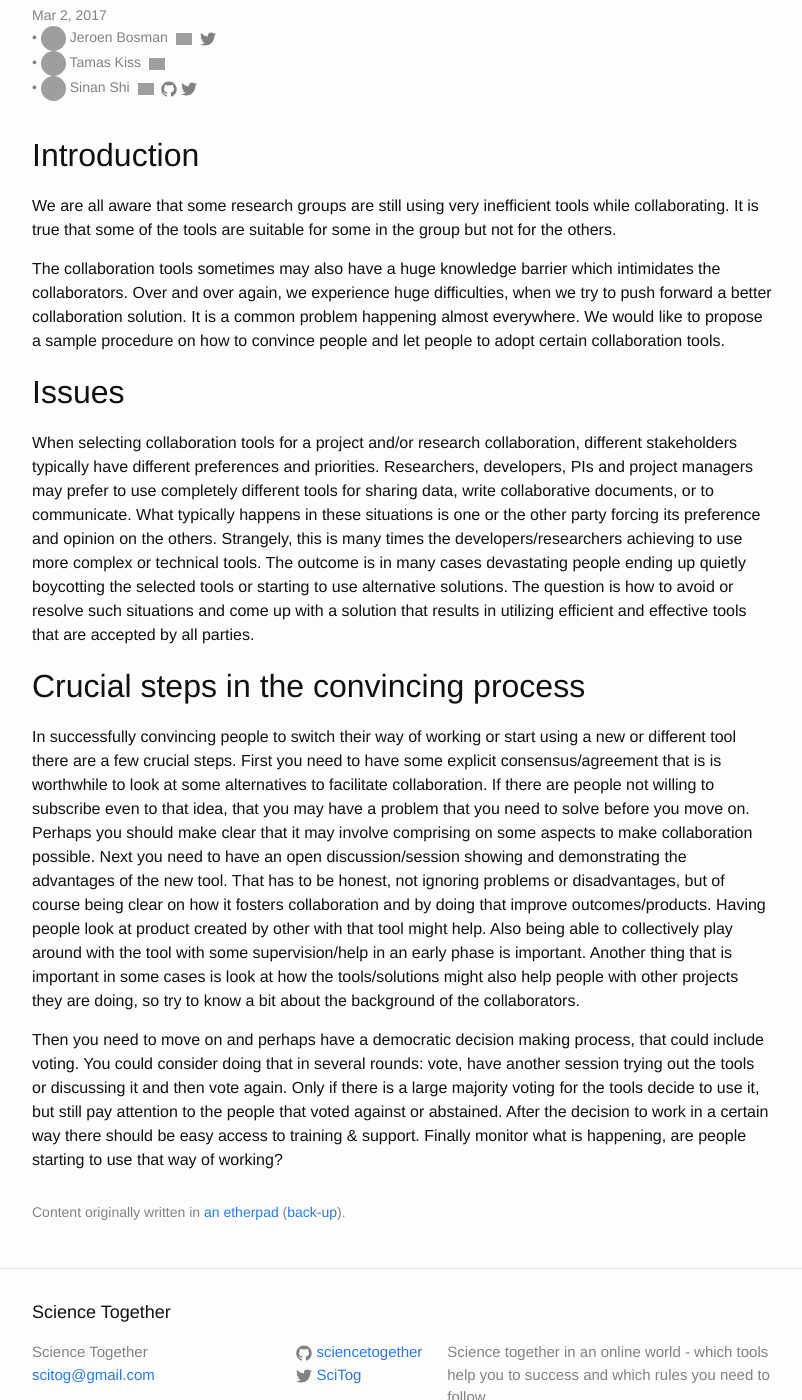
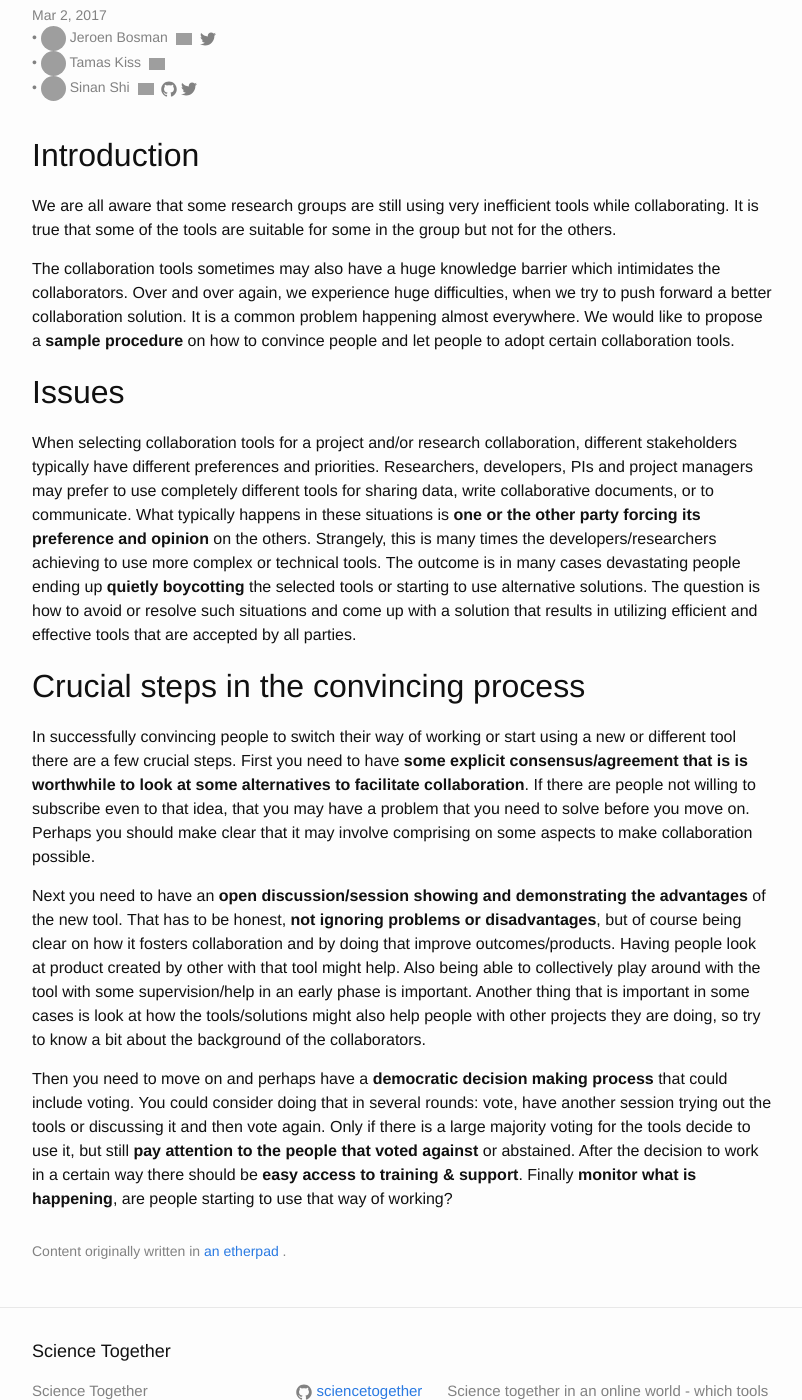
Before and after one commit to ScienceTogether/sciencetogether.github.io, a Jekyll site: the page built from _posts/2017-03-02-convincing-people.md, in a window 1280 px wide and 1400 px high, scrolled down 228 px. Shown: the whole window, without its empty margins (238-1040 px from the left). Built offline with Jekyll 4.4.1, drawn with Linux system fonts in a browser that asks for light colours; grey boxes are pictures that could not be loaded.

Commit message:
Fixed formatting - pad unable to download

```diff
--- a/_posts/2017-03-02-convincing-people.md
+++ b/_posts/2017-03-02-convincing-people.md
@@ -21,8 +20,8 @@
 The collaboration tools sometimes may also have a huge knowledge barrier which
 intimidates the collaborators. Over and over again, we experience huge
 difficulties, when we try to push forward a better collaboration solution. It is
-a common problem happening almost everywhere. We would like to propose a sample
-procedure on how to convince people and let people to adopt certain
+a common problem happening almost everywhere. We would like to propose a **sample
+procedure** on how to convince people and let people to adopt certain
 collaboration tools.
 
 ## Issues
@@ -31,11 +30,11 @@
 different stakeholders typically have different preferences and priorities.
 Researchers, developers, PIs and project managers may prefer to use completely
 different tools for sharing data, write collaborative documents, or to
-communicate. What typically happens in these situations is one or the other
-party forcing its preference and opinion on the others. Strangely, this is many
+communicate. What typically happens in these situations is **one or the other
+party forcing its preference and opinion** on the others. Strangely, this is many
 times the developers/researchers achieving to use more complex or technical
-tools. The outcome is in many cases devastating people ending up quietly
-boycotting the selected tools or starting to use alternative solutions. The
+tools. The outcome is in many cases devastating people ending up **quietly
+boycotting** the selected tools or starting to use alternative solutions. The
 question is how to avoid or resolve such situations and come up with a solution
 that results in utilizing efficient and effective tools that are accepted by all
 parties.
@@ -44,26 +43,27 @@
 
 In successfully convincing people to switch their way of working or start using
 a new or different tool there are a few crucial steps. First you need to have
-some explicit consensus/agreement that is is worthwhile to look at some
-alternatives to facilitate collaboration. If there are people not willing to
+**some explicit consensus/agreement that is is worthwhile to look at some
+alternatives to facilitate collaboration**. If there are people not willing to
 subscribe even to that idea, that you may have a problem that you need to solve
 before you move on. Perhaps you should make clear that it may involve comprising
-on some aspects to make collaboration possible. Next you need to have an open
-discussion/session showing and demonstrating the advantages of the new tool.
-That has to be honest, not ignoring problems or disadvantages, but of course
-being clear on how it fosters collaboration and by doing that improve
-outcomes/products. Having people look at product created by other with that tool
-might help. Also being able to collectively play around with the tool with some
-supervision/help in an early phase is important. Another thing that is important
-in some cases is look at how the tools/solutions might also help people with
-other projects they are doing, so try to know a bit about the background of the
-collaborators.
+on some aspects to make collaboration possible.
 
-Then you need to move on and perhaps have a democratic decision making process,
+Next you need to have an **open discussion/session showing and demonstrating the
+advantages** of the new tool. That has to be honest, **not ignoring problems or
+disadvantages**, but of course being clear on how it fosters collaboration and
+by doing that improve outcomes/products. Having people look at product created
+by other with that tool might help. Also being able to collectively play around
+with the tool with some supervision/help in an early phase is important. Another
+thing that is important in some cases is look at how the tools/solutions might
+also help people with other projects they are doing, so try to know a bit about
+the background of the collaborators.
+
+Then you need to move on and perhaps have a **democratic decision making process**
 that could include voting. You could consider doing that in several rounds:
 vote, have another session trying out the tools or discussing it and then vote
 again. Only if there is a large majority voting for the tools decide to use it,
-but still pay attention to the people that voted against or abstained. After the
-decision to work in a certain way there should be easy access to training &
-support. Finally monitor what is happening, are people starting to use that way
+but still **pay attention to the people that voted against** or abstained. After the
+decision to work in a certain way there should be **easy access to training &
+support**. Finally **monitor what is happening**, are people starting to use that way
 of working?
```
Also changed, not shown: other parts of _posts/2017-03-02-convincing-people.md (+0 -1 lines).
